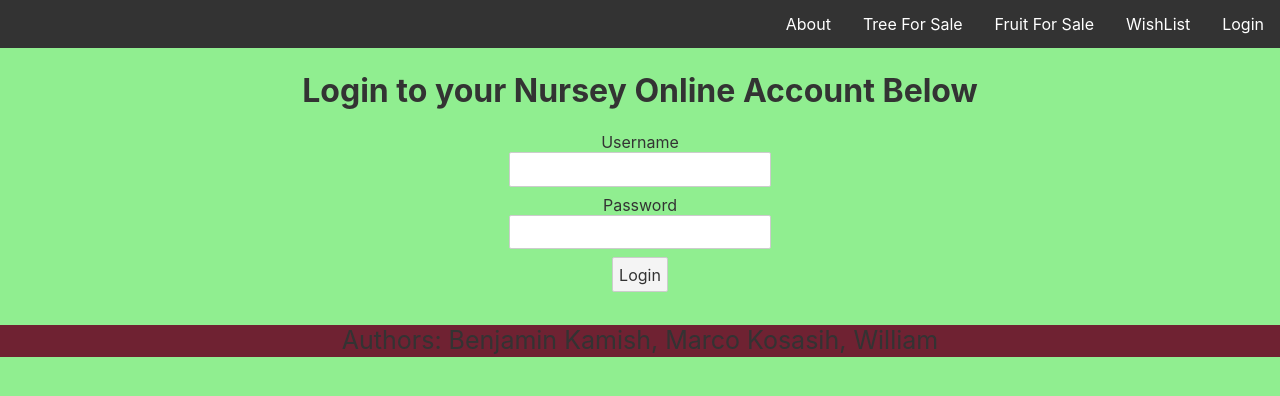
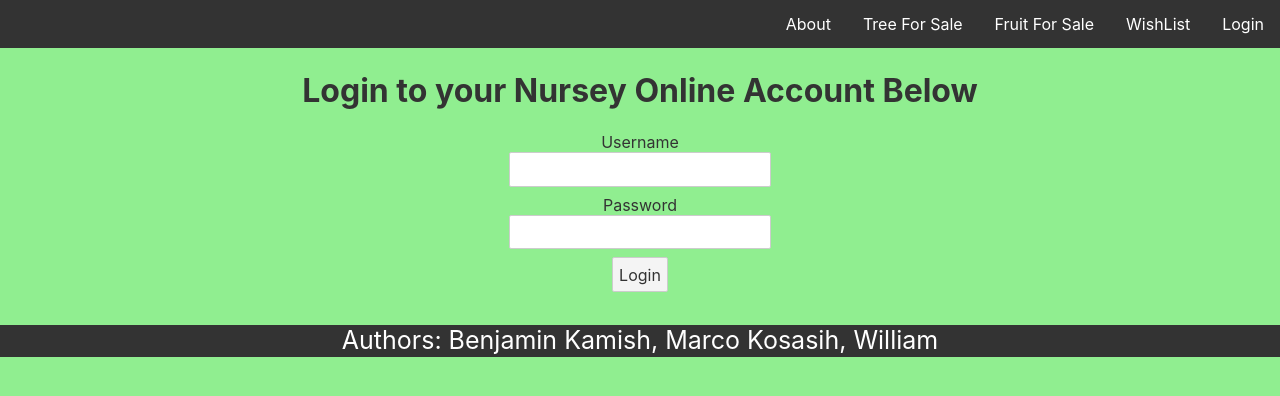
Before and after one commit to Wozberry12/NurseryOnline, a Svelte app: page / in a window 1280 px wide. Shown: the top 396 px of the page. Built offline with nearby package versions, Linux system fonts and the light colour scheme.

Commit message:
fooetr shit

```diff
--- a/public/global.css
+++ b/public/global.css
@@ -92,7 +92,8 @@ footer {
 	padding: 0;
 	height: 4%;
 	clear: both;
-	background-color: #6F2232;
+	color: white;
+	background-color: #333;
 	text-align: center;
 	font-size: 25px;
-}
+  }
```
